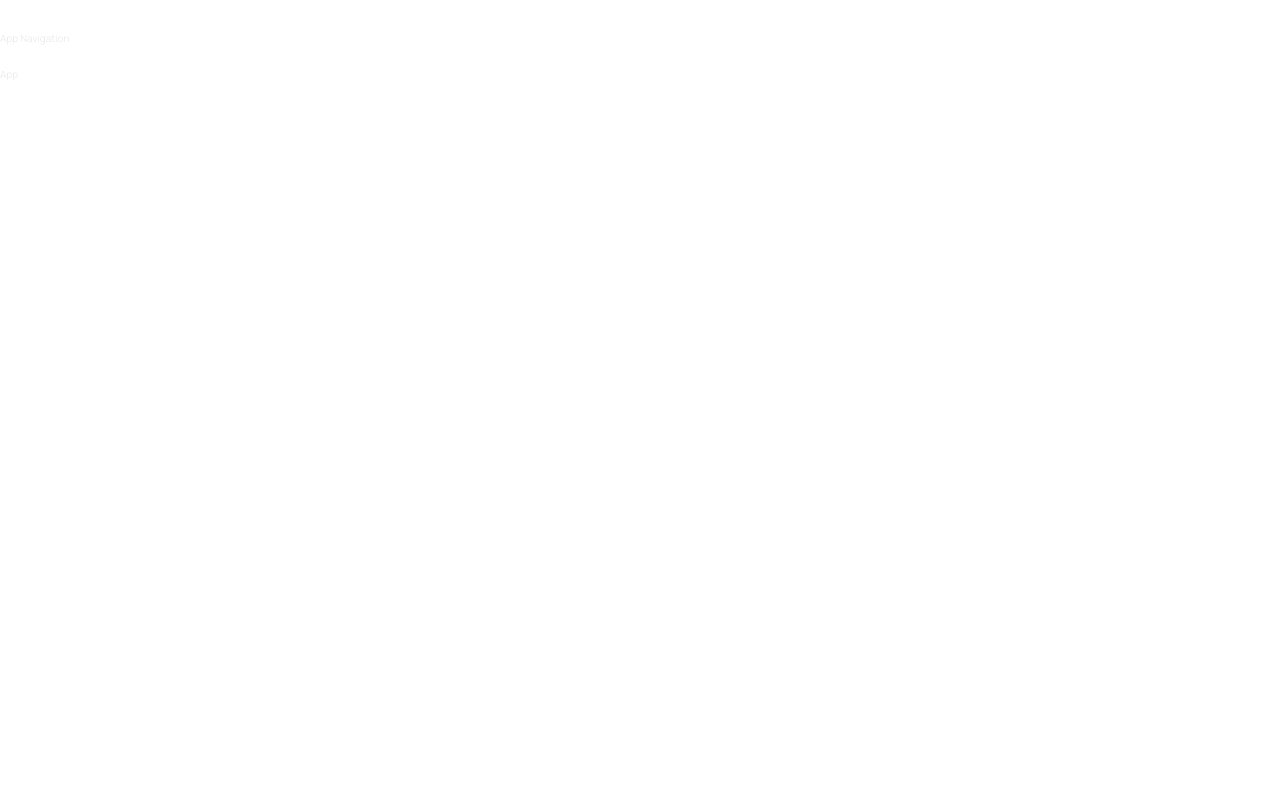
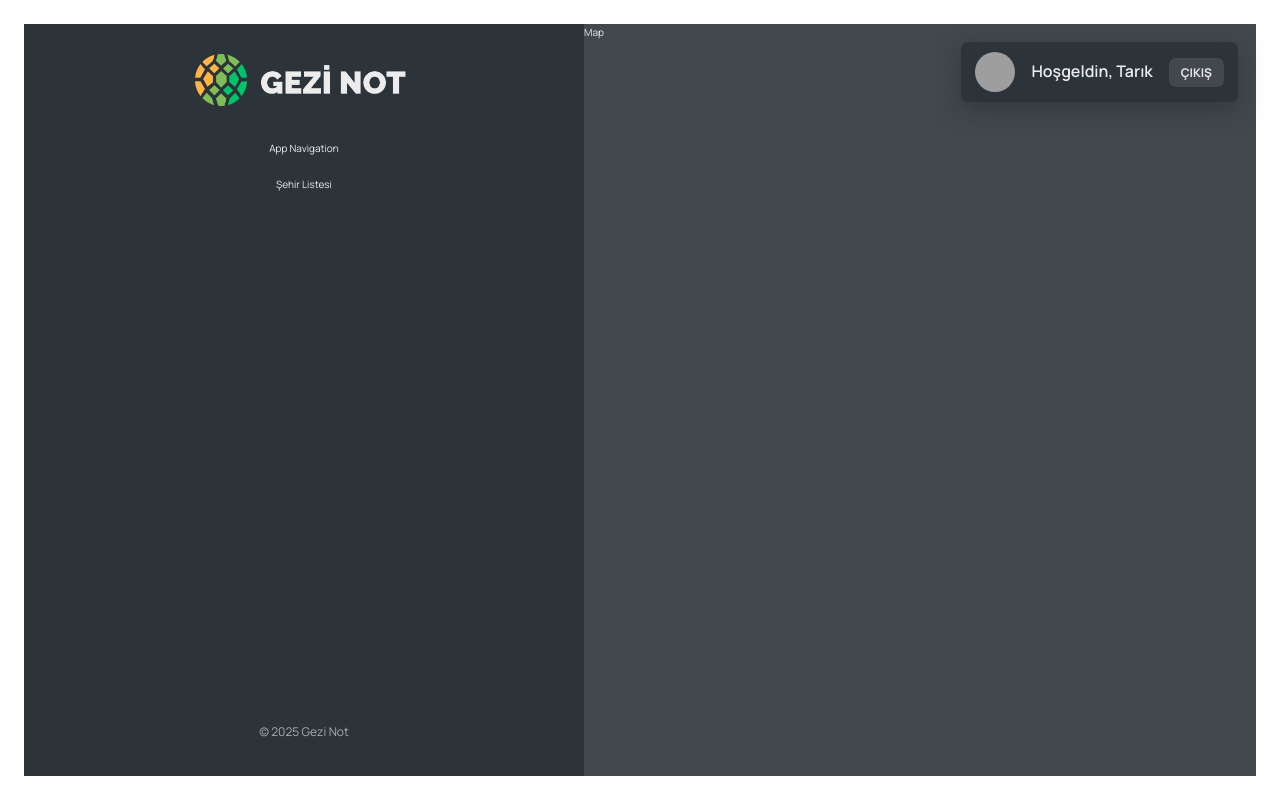
Before and after one commit to tarikCekirge/gezinot, a React (Vite) app: page /app in a window 1280 px wide. Built offline with nearby package versions, Linux system fonts and the light colour scheme; grey boxes are pictures that could not be loaded.

Commit message:
Building the App Layout

```diff
--- /dev/null
+++ b/src/components/Footer.jsx
@@ -0,0 +1,12 @@
+import styles from './Footer.module.css'
+
+const Footer = () => {
+    return (
+        <footer className={styles.footer}>
+            <p className={styles.copyright}>
+                &copy; {new Date().getFullYear()} Gezi Not</p>
+        </footer>
+    )
+}
+
+export default Footer
--- /dev/null
+++ b/src/components/Footer.module.css
@@ -0,0 +1,8 @@
+.footer {
+  margin-top: auto;
+}
+
+.copyright {
+  font-size: 1.2rem;
+  color: var(--color-light--1);
+}
--- /dev/null
+++ b/src/components/Map.jsx
@@ -0,0 +1,9 @@
+import React from 'react'
+import styles from './Map.module.css'
+const Map = () => {
+    return (
+        <div className={styles.mapContainer}>Map</div>
+    )
+}
+
+export default Map
--- /dev/null
+++ b/src/components/Sidebar.jsx
@@ -0,0 +1,16 @@
+import styles from './Sidebar.module.css'
+import Logo from "./Logo"
+import AppNav from "./AppNav"
+import Footer from './Footer'
+const Sidebar = () => {
+    return (
+        <div className={styles.sidebar}>
+            <Logo />
+            <AppNav />
+            <p>Şehir Listesi</p>
+            <Footer />
+        </div>
+    )
+}
+
+export default Sidebar
--- a/src/components/Sidebar.module.css
+++ b/src/components/Sidebar.module.css
@@ -8,12 +8,3 @@
   align-items: center;
   height: calc(100vh - 4.8rem);
 }
-
-.footer {
-  margin-top: auto;
-}
-
-.copyright {
-  font-size: 1.2rem;
-  color: var(--color-light--1);
-}
--- a/src/components/User.jsx
+++ b/src/components/User.jsx
@@ -1,8 +1,8 @@
 import styles from "./User.module.css";
 
 const FAKE_USER = {
-  name: "Jack",
-  email: "jack@example.com",
+  name: "Tarık",
+  email: "tarik@example.com",
   password: "qwerty",
   avatar: "https://i.pravatar.cc/100?u=zz",
 };
--- a/src/pages/AppLayout.jsx
+++ b/src/pages/AppLayout.jsx
@@ -1,10 +1,13 @@
-import AppNav from '../components/AppNav'
-
+import Map from '../components/Map'
+import Sidebar from '../components/Sidebar'
+import User from '../components/User'
+import styles from './AppLayout.module.css'
 const AppLayout = () => {
     return (
-        <div>
-            <AppNav />
-            <p>App</p>
+        <div className={styles.app}>
+            <Sidebar />
+            <Map />
+            <User />
         </div>
     )
 }
```
